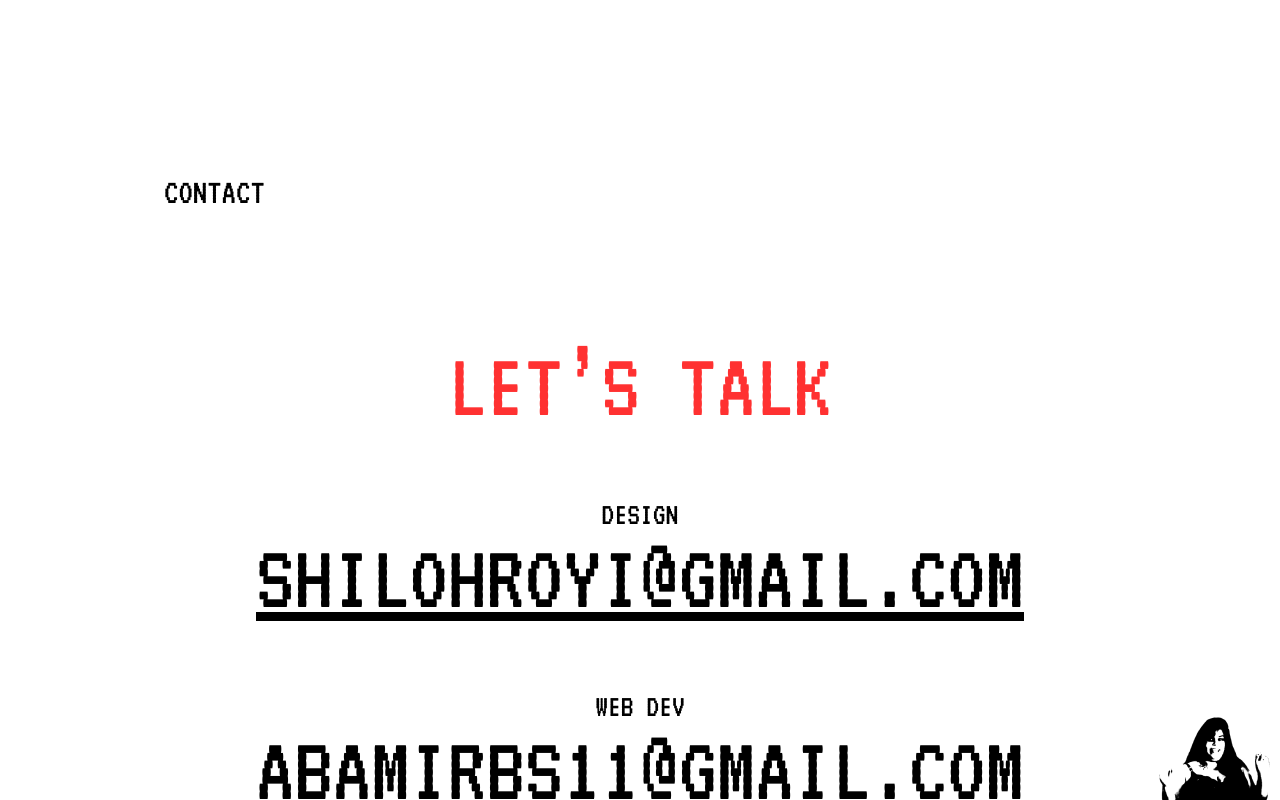
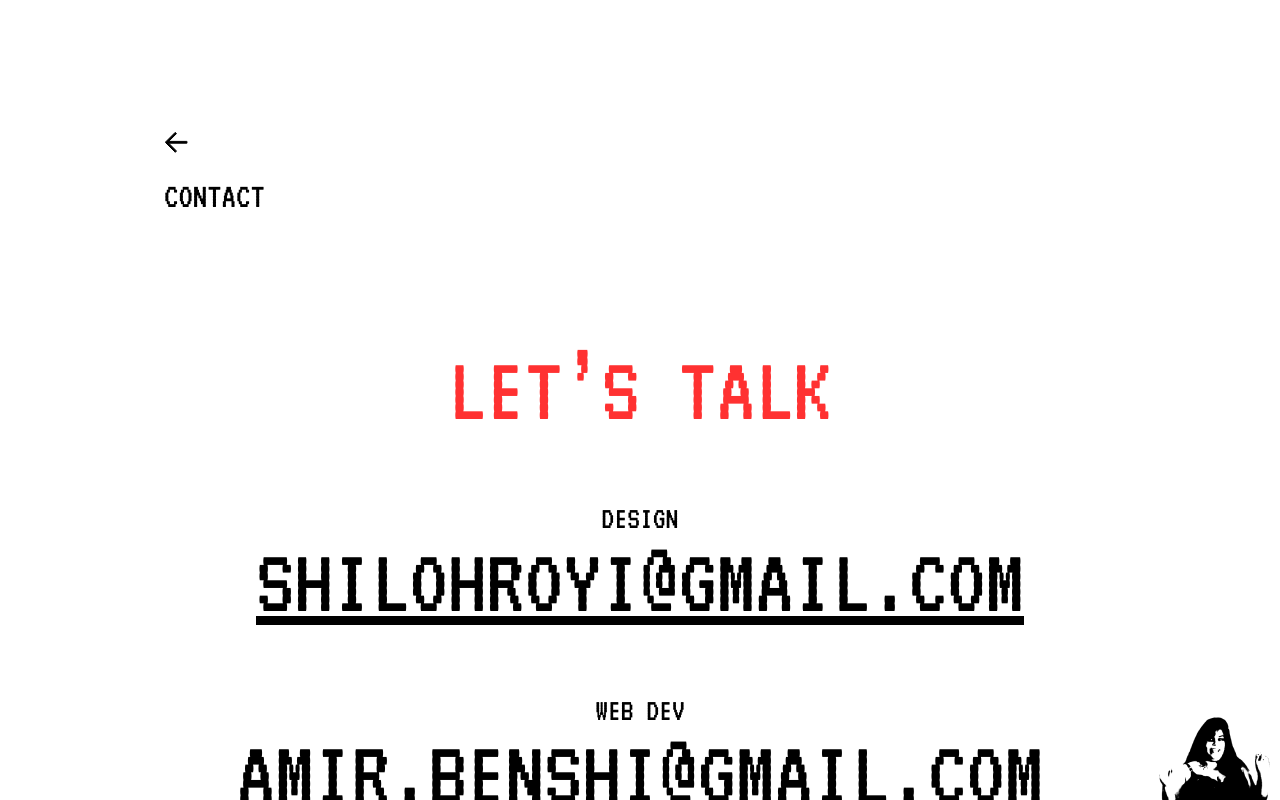
Before and after one commit to beargreenholtz/hayota-site-frontend, a React (Create React App) app: page /Contact in a window 1280 px wide. Built offline with nearby package versions, Linux system fonts and the light colour scheme.

Commit message:
add arrows to home

```diff
--- a/src/components/containers/About/About.module.scss
+++ b/src/components/containers/About/About.module.scss
@@ -19,11 +19,25 @@
     height: auto;
 
     .mainTitle {
-        color: #000000;
-        margin-block-start: 164px;
+        color: #000;
+        margin-block-start: 121px;
         margin-inline-start: 164px;
-        font-size: 36px;
-        font-weight: 400;
+
+        & button {
+            animation: cursor 1.5s linear infinite;
+            cursor: url('https://i.imgur.com/RmWj5D8.png')29 29, auto;
+        }
+
+        &__vector {
+            margin-bottom: 24px;
+            filter: brightness(0);
+
+        }
+
+        &__title {
+            font-size: 36px;
+            font-weight: 400;
+        }
     }
 
     .infoContainer {
@@ -66,6 +80,13 @@
 
                 &--text {
                     font-size: 36px;
+
+                    &__mail {
+                        color: #000;
+                        text-decoration: none;
+                        cursor: url('https://i.imgur.com/RmWj5D8.png')29 29, auto;
+
+                    }
                 }
             }
         }
--- a/src/components/containers/About/About.view.tsx
+++ b/src/components/containers/About/About.view.tsx
@@ -4,6 +4,7 @@ import hayotaLady from '../../../assets/hayotalady.png';
 import royTag from '../../../assets/tags/royTag.svg';
 import amirTag from '../../../assets/tags/amirTag.svg';
 import bearTag from '../../../assets/tags/bearTag.svg';
+import arrow from '../../../assets/arrow.svg'
 
 import classes from './About.module.scss';
 
@@ -17,7 +18,13 @@ const AboutView: React.FC<IProps> = (props: React.PropsWithChildren<IProps>) =>
       <section className={classes['container']}>
       <button onClick={props.onNevigateToMain} className={classes['button'] }><img src={hayotaLady} alt="logo" className={classes['hayotaLady']}/></button>
 
-        <h1 className={classes['mainTitle']}>HAYOTA</h1>
+      <div className={classes['mainTitle']}>
+        <button onClick={props.onNevigateToMain} className={classes['button']}>
+        <img src={arrow} className={classes['mainTitle__vector']}/>
+        </button>
+        <h1 className={classes['mainTitle__title']}>HAYOTA</h1>
+        </div>
+
         <div className={classes['infoContainer']}>
           <div className={classes['companyInfo']}>
             <p>
@@ -49,7 +56,7 @@ and developers who love nothing more than bringing ideas to life in unique and u
                 Product Designer
               </span>
               <span className={classes['teamInfo__container--text']}>
-                shilohroyi@gmail.com
+              <a href="mailto:shilohroyi@gmail.com" className={classes['teamInfo__container--text__mail']}>SHILOHROYI@GMAIL.COM</a>
               </span>
             </div>
 
@@ -66,7 +73,7 @@ and developers who love nothing more than bringing ideas to life in unique and u
                 Web Developer
               </span>
               <span className={classes['teamInfo__container--text']}>
-                abamirbs11@gmail.com
+                 <a href="mailto:amir.benshi@gmail.com" className={classes['teamInfo__container--text__mail']}>AMIR.BENSHI@GMAIL.COM</a>
               </span>
             </div>
             <div className={classes['teamInfo__container']}>
@@ -81,9 +88,7 @@ and developers who love nothing more than bringing ideas to life in unique and u
               <span className={classes['teamInfo__container--text']}>
                 Web Developer
               </span>
-              <span className={classes['teamInfo__container--text']}>
-                beargreenholtz@gmail.com
-              </span>
+
             </div>
           </div>
         </div>
--- a/src/components/containers/Contact/Contact.module.scss
+++ b/src/components/containers/Contact/Contact.module.scss
@@ -7,7 +7,7 @@
 
     background-color: #ffffff;
     height: 100vh;
-    overflow-y: auto;
+    overflow-y: hidden;
 
     .hayotaLady {
         position: fixed;
@@ -18,13 +18,27 @@
     }
 
     .mainTitle {
-        color: #000000;
-        margin-block-start: 164px;
+        color: #000;
+        margin-block-start: 121px;
         margin-inline-start: 164px;
-        font-size: 36px;
-        font-weight: 400;
 
+        & button {
+            animation: cursor 1.5s linear infinite;
+            cursor: url('https://i.imgur.com/RmWj5D8.png')29 29, auto;
+        }
+
+        &__vector {
+            margin-bottom: 24px;
+            filter: brightness(0);
+
+        }
+
+        &__title {
+            font-size: 36px;
+            font-weight: 400;
+        }
     }
+
 
     .infoContainer {
         display: flex;
--- a/src/components/containers/Contact/Contact.view.tsx
+++ b/src/components/containers/Contact/Contact.view.tsx
@@ -1,6 +1,7 @@
 import React from 'react';
 
 import hayotaLady from '../../../assets/hayotalady.png';
+import arrow from '../../../assets/arrow.svg'
 
 import classes from './Contact.module.scss';
 
@@ -15,7 +16,12 @@ const ContactView: React.FC<IProps> = (props: React.PropsWithChildren<IProps>) =
       <section className={classes['container']}>
       <button onClick={props.onNevigateToMain} className={classes['button'] }><img src={hayotaLady} alt="logo" className={classes['hayotaLady']}/></button>
 
-        <h1 className={classes['mainTitle']}>CONTACT</h1>
+      <div className={classes['mainTitle']}>
+        <button onClick={props.onNevigateToMain} className={classes['button']}>
+        <img src={arrow} className={classes['mainTitle__vector']}/>
+        </button>
+        <h1 className={classes['mainTitle__title']}>CONTACT</h1>
+        </div>
         <div className={classes['infoContainer']}>
           <h1>LET’S TALK</h1>
           <div className={classes['emailContainer']}>
@@ -24,8 +30,7 @@ const ContactView: React.FC<IProps> = (props: React.PropsWithChildren<IProps>) =
           </div>
           <div className={classes['emailContainer']}>
             <p>WEB DEV</p>
-            <a href="mailto:abamirbs11@gmail.com">ABAMIRBS11@GMAIL.COM</a>
-            <a href="mailto:beargreenholtz@gmail.com">BEARGREENHOLTZ@GMAIL.COM</a>
+            <a href="mailto:amir.benshi@gmail.com">AMIR.BENSHI@GMAIL.COM</a>
           </div>
         </div>
       </section>
--- a/src/components/containers/Projects/Projects.module.scss
+++ b/src/components/containers/Projects/Projects.module.scss
@@ -2,43 +2,6 @@
 
 @import '../../../styles/variables.scss';
 
-.container {
-    cursor: url('https://i.imgur.com/T4jGqyF.png')29 29, auto;
-
-
-    .mainTitle {
-        position: fixed;
-        color: white;
-        margin-block-start: 164px;
-        margin-inline-start: 164px;
-        font-size: 36px;
-        font-weight: 400;
-
-    }
-
-    .projecstContainerWeb {
-        display: flex;
-        overflow-x: auto;
-        gap: 0 32px;
-        height: 100vh;
-        align-items: center;
-        padding-inline-start: 164px;
-    }
-
-    .projecstContainerMobile {
-        display: none;
-    }
-
-
-
-}
-
-
-.hayotaLady {
-    position: fixed;
-    bottom: 0;
-    right: 0;
-    animation: cursor 1.5s linear infinite;
 
 @keyframes cursor {
     0% {
@@ -170,7 +133,54 @@
     }
 }
 
+.container {
+    cursor: url('https://i.imgur.com/T4jGqyF.png')29 29, auto;
 
+
+    .mainTitle {
+        position: fixed;
+        color: white;
+        margin-block-start: 121px;
+        margin-inline-start: 164px;
+
+        & button {
+            animation: cursor 1.5s linear infinite;
+        }
+
+        &__vector {
+            margin-bottom: 24px;
+        }
+
+        &__title {
+            font-size: 36px;
+            font-weight: 400;
+        }
+
+    }
+
+    .projecstContainerWeb {
+        display: flex;
+        overflow-x: auto;
+        gap: 0 32px;
+        height: 100vh;
+        align-items: center;
+        padding-inline-start: 164px;
+    }
+
+    .projecstContainerMobile {
+        display: none;
+    }
+
+
+
+}
+
+
+.hayotaLady {
+    position: fixed;
+    bottom: 0;
+    right: 0;
+    animation: cursor 1.5s linear infinite;
 }
 
 @media (max-width: map.get($sizes, main-mobile-width)) {
@@ -191,7 +201,14 @@
 
             margin-block-start: 0;
             margin-inline-start: 0;
+
+            &__vector {
+                display: none;
             }
+        }
+
+
+
 
         .projecstContainerWeb {
             display: none;
--- a/src/components/containers/Projects/Projects.view.tsx
+++ b/src/components/containers/Projects/Projects.view.tsx
@@ -4,6 +4,7 @@ import ScrollContainer from 'react-indiana-drag-scroll';
 import MProjectCard from '../../ui/MProjectCard';
 import hayotaLady from '../../../assets/hayotalady.png';
 import { project } from '../../../data/project'
+import arrow from '../../../assets/arrow.svg'
 
 import classes from './Projects.module.scss';
 
@@ -20,7 +21,12 @@ const ProjectsView: React.FC<IProps> = (
         <img src={hayotaLady} alt="logo" className={classes['hayotaLady']} />
       </button>
       <section className={classes['container']}>
-        <h1 className={classes['mainTitle']}>PROJECTS</h1>
+        <div className={classes['mainTitle']}>
+        <button onClick={props.onNevigateToMain} className={classes['button']}>
+        <img src={arrow} className={classes['mainTitle__vector']}/>
+        </button>
+        <h1 className={classes['mainTitle__title']}>PROJECTS</h1>
+        </div>
 
         <ScrollContainer
           hideScrollbars
```
Also changed, not shown: src/assets/arrow.svg (added). Lines whose indentation alone changed are shown as unchanged.
